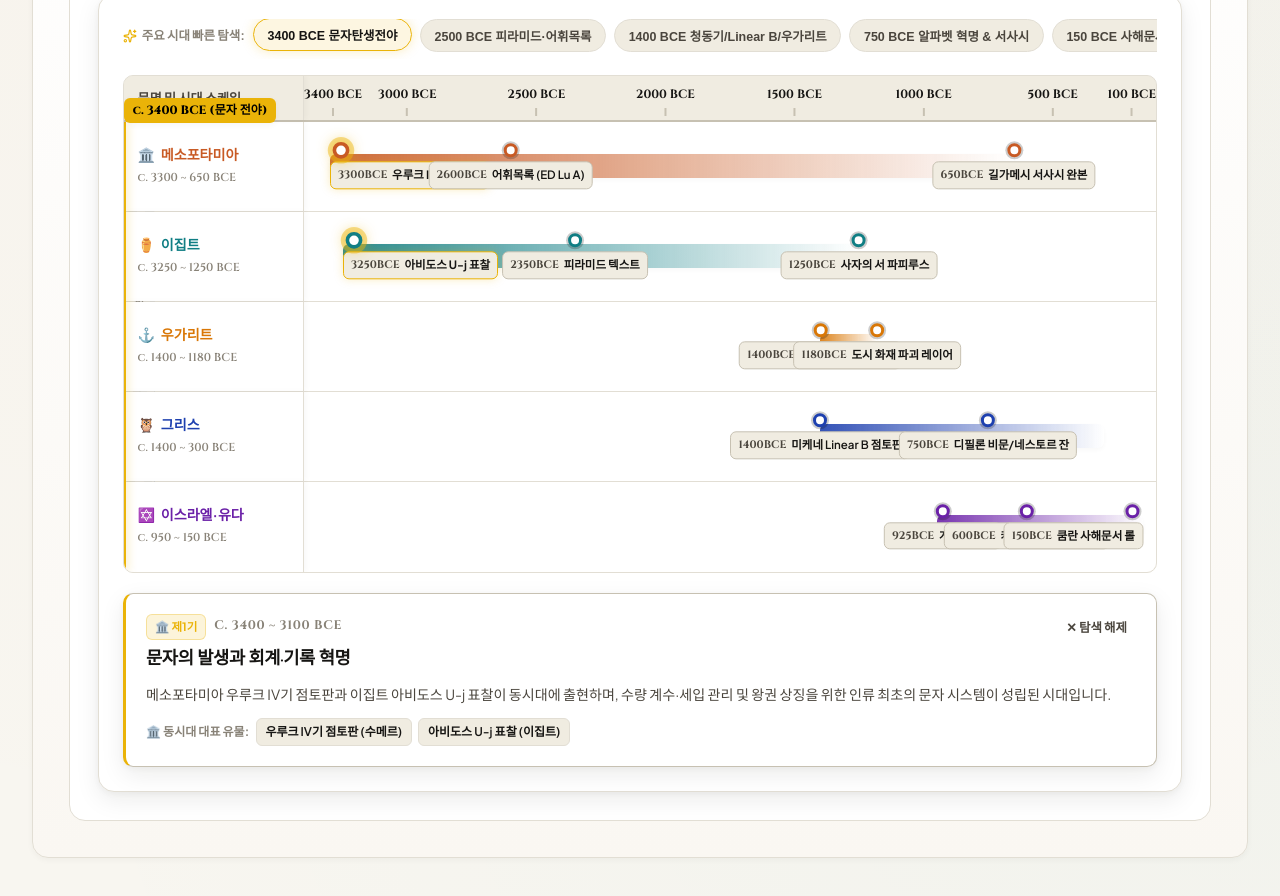
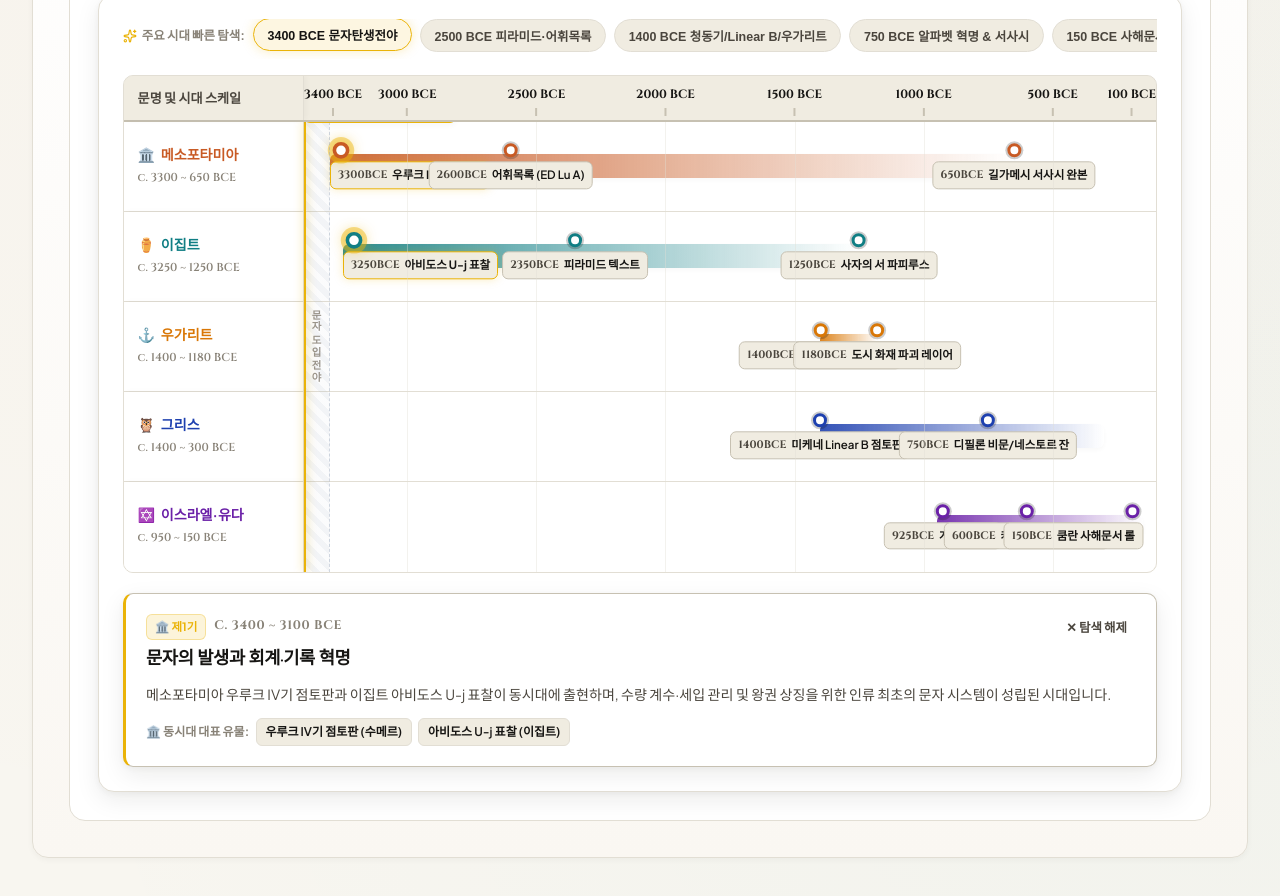
Before and after one commit to YgHnSIM/after-the-ledger, a React (Vite) app: page / in a window 1280 px wide. Shown: the part 1700-2596 px from the top of the page. Built offline with nearby package versions, Linux system fonts and the light colour scheme; a web font is replaced by a local one.

Commit message:
fix(timeline): align time needle and grid lines with ruler ticks
- Align timeline time needle and vertical grid lines precisely with ruler ticks and track events

```diff
--- a/src/components/HomeView.tsx
+++ b/src/components/HomeView.tsx
@@ -298,15 +298,15 @@ export const UnifiedTimelineMatrix: React.FC = () => {
 
           {/* MAIN TRACK MATRIX BODY */}
           <div
-            className="matrix-tracks-area"
-            ref={tracksRef}
+            className="matrix-lanes-wrapper"
             onMouseMove={handleMouseMove}
             onMouseLeave={handleMouseLeave}
-            style={{ position: 'relative' }}
           >
+            {/* OVERLAYS (Prescript zone, Vertical grid lines, Needle) */}
+            <div className="matrix-track-interactive-overlay" ref={tracksRef}>
               {/* PRE-SCRIPT ERA ZONE (3400~3300 BCE) */}
               <div className="matrix-prescript-zone">
-              <span className="prescript-tag">문자 도입 전야 (Pre-script Era)</span>
+                <span className="prescript-tag">문자 도입 전야</span>
               </div>
 
               {/* VERTICAL GRID LINES */}
@@ -340,6 +340,7 @@ export const UnifiedTimelineMatrix: React.FC = () => {
                   </div>
                 </div>
               )}
+            </div>
 
             {/* CIVILIZATION LANES */}
             {TIMELINE_DATA.map((civ) => {
--- a/src/styles/index.css
+++ b/src/styles/index.css
@@ -1498,6 +1498,22 @@ p:last-child {
   margin-top: 3px;
 }
 
+.matrix-lanes-wrapper {
+  position: relative;
+  width: 100%;
+}
+
+.matrix-track-interactive-overlay {
+  position: absolute;
+  top: 0;
+  bottom: 0;
+  left: 180px;
+  right: 0;
+  pointer-events: none;
+  z-index: 12;
+  overflow: visible;
+}
+
 .matrix-grid-line {
   position: absolute;
   top: 0;
@@ -1819,6 +1835,10 @@ p:last-child {
     padding: 0.45rem 0.45rem !important;
   }
 
+  .matrix-track-interactive-overlay {
+    left: 95px !important;
+  }
+
   .matrix-civ-name {
     font-size: 0.76rem !important;
     gap: 0.2rem !important;
```
Lines whose indentation alone changed are shown as unchanged.
